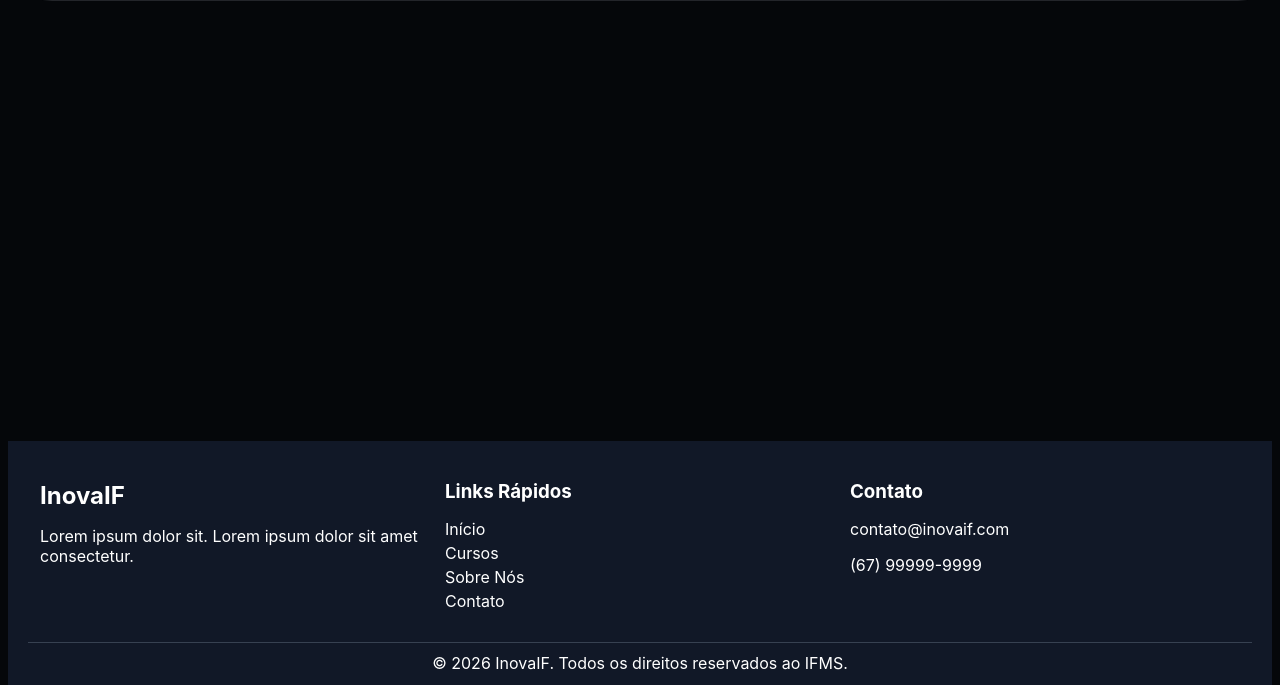
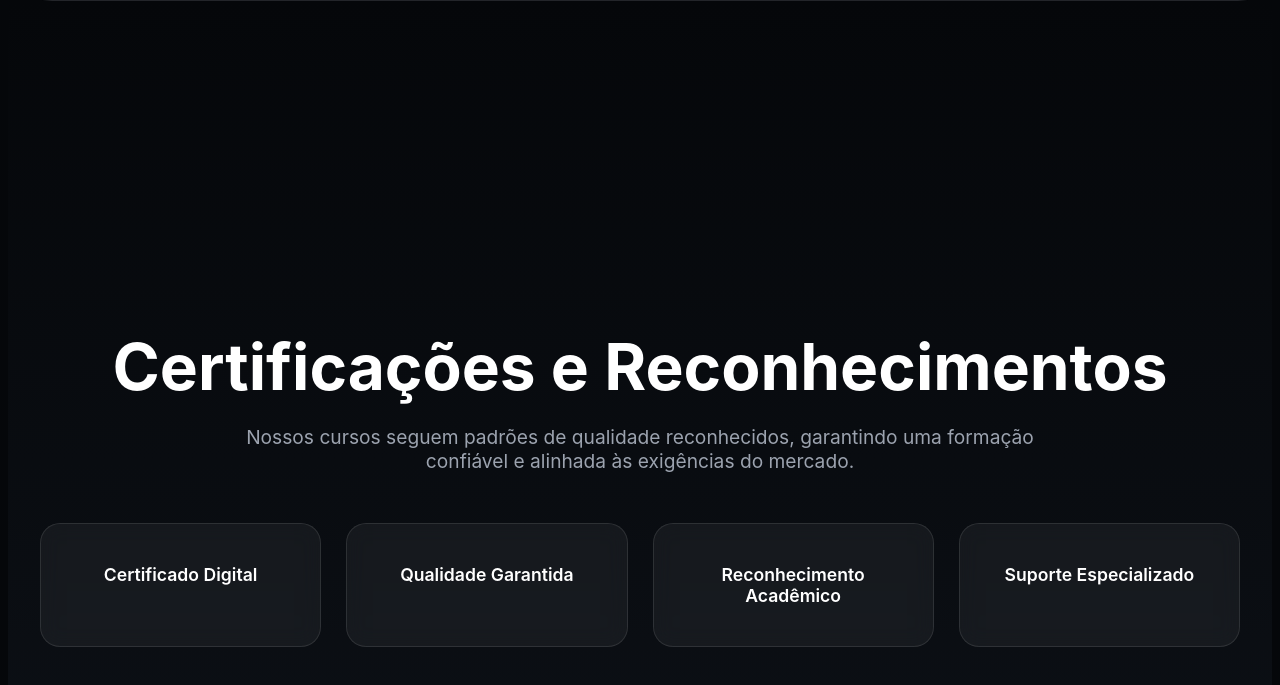
Before and after one commit to MarcellaH021/InovaIFMarcellaRafael, a plain HTML site: page main.html in a window 1280 px wide. Shown: the part 115-800 px from the top of the page. Drawn offline with Linux system fonts and the light colour scheme.

Commit message:
feat: adiciona seção de certificações

```diff
--- a/CSS/style.css
+++ b/CSS/style.css
@@ -79,6 +79,60 @@ body {
     flex: 1;
 }
 
+.certificacoes {
+    min-height: 100vh;
+
+    display: flex;
+    align-items: center;
+    justify-content: center;
+
+    padding: 60px 20px;
+
+    background: linear-gradient(
+        180deg,
+        #05070a 0%,
+        #0d1117 100%
+    );
+}
+
+.certificacoes-conteudo {
+    max-width: 1200px;
+    width: 100%;
+
+    text-align: center;
+}
+
+.certificacoes h2 {
+    font-size: clamp(2rem, 5vw, 4rem);
+    margin-bottom: 20px;
+}
+
+.certificacoes p {
+    max-width: 800px;
+    margin: 0 auto 50px auto;
+
+    font-size: 1.2rem;
+    color: #9ca3af;
+}
+
+.selos {
+    display: grid;
+    grid-template-columns: repeat(auto-fit, minmax(220px, 1fr));
+    gap: 25px;
+}
+
+.selo {
+    padding: 40px 20px;
+
+    background: rgba(255,255,255,0.05);
+    backdrop-filter: blur(10px);
+
+    border: 1px solid rgba(255,255,255,0.1);
+    border-radius: 20px;
+
+    font-size: 1.1rem;
+    font-weight: 600;
+}
 
 .rodape {
     margin-top: auto;
--- a/main.html
+++ b/main.html
@@ -30,11 +30,27 @@
         </div>
     </header>
 
-    <body>
-
         <main class="conteudo">
             <!-- Página -->
         </main>
+
+        <section class="certificacoes">
+    <div class="certificacoes-conteudo">
+        <h2>Certificações e Reconhecimentos</h2>
+
+        <p>
+            Nossos cursos seguem padrões de qualidade reconhecidos,
+            garantindo uma formação confiável e alinhada às exigências do mercado.
+        </p>
+
+        <div class="selos">
+            <div class="selo">Certificado Digital</div>
+            <div class="selo">Qualidade Garantida</div>
+            <div class="selo">Reconhecimento Acadêmico</div>
+            <div class="selo">Suporte Especializado</div>
+        </div>
+    </div>
+</section>
 
     </body>
 
```
